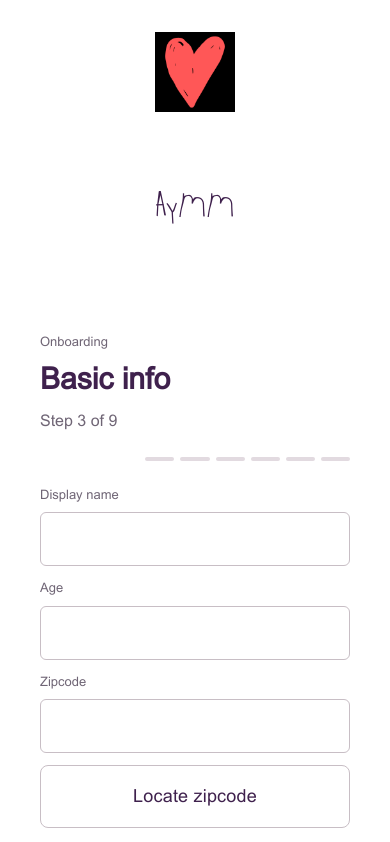
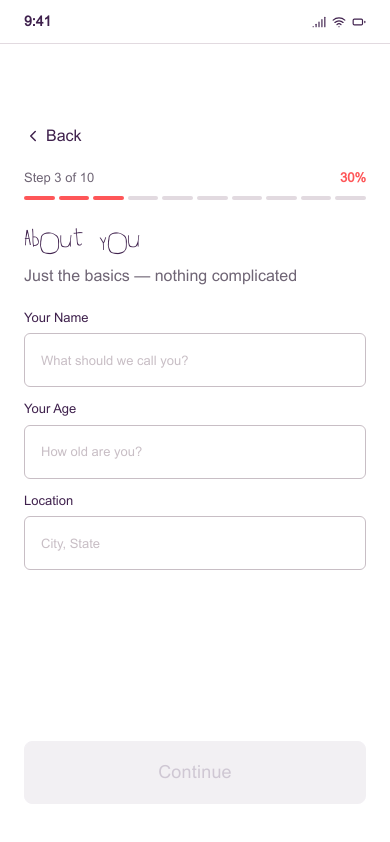
Before and after one commit to nateadmin/aymm2, a React (Vite) app in the folder web/: page /ProfileSetup/basic-info in a window 390 px wide. Shown: the top 842 px of the page. Built offline with nearby package versions, Linux system fonts and the light colour scheme.

Commit message:
Match Basic Info step to Figma mobile copy and fields
Show "About you" with three inputs (Your Name, Your Age, Location)
on the mobile onboarding layout instead of the old zipcode form.

Co-authored-by: charles <charles@wefoundd.com>

```diff
--- a/web/src/components/profile-setup/steps/BasicInfoStep.jsx
+++ b/web/src/components/profile-setup/steps/BasicInfoStep.jsx
@@ -1,33 +1,15 @@
-import React, { useState } from 'react';
 import { useNavigate } from 'react-router-dom';
+import MobileScreen from '@/components/mobile/MobileScreen';
+import BackButton from '@/components/mobile/BackButton';
 import Button from '@/components/ui/Button';
-import TextField from '@/components/ui/TextField';
+import MobileOnboardingProgress from '@/components/profile-setup/MobileOnboardingProgress';
 import { useProfileSetup } from '@/components/profile-setup/ProfileSetupContext';
-import { geocodeZipcode } from '@/lib/geocoding';
-import { useToast } from '@/lib/toast';
 
 export default function BasicInfoStep() {
   const navigate = useNavigate();
   const { form, updateField, saveDraft, saving } = useProfileSetup();
-  const { push } = useToast();
-  const [located, setLocated] = useState(Boolean(form.lat && form.location));
 
-  const handleZipLookup = async () => {
-    try {
-      const result = await geocodeZipcode(form.zipcode);
-      updateField('location', result.location);
-      updateField('lat', result.lat);
-      updateField('lon', result.lon);
-      updateField('zipcode', result.zipcode);
-      setLocated(true);
-      push('Located from zipcode.', 'success');
-    } catch {
-      setLocated(false);
-      push('Could not locate that zipcode.', 'error');
-    }
-  };
-
-  const valid = form.display_name && form.age && form.zipcode && form.location;
+  const valid = form.display_name.trim() && form.age.trim() && form.location.trim();
 
   const handleContinue = async () => {
     const saved = await saveDraft('basic-info');
@@ -37,39 +19,68 @@ export default function BasicInfoStep() {
   };
 
   return (
-    <div className="page-shell__grid">
-      <TextField
-        label="Display name"
+    <MobileScreen>
+      <div className="screen-pad screen-pad--between mobile-onboarding">
+        <div className="mobile-onboarding__content">
+          <BackButton to="/ProfileSetup/upload-video" />
+          <MobileOnboardingProgress step={3} />
+
+          <div>
+            <h1 className="auth-heading auth-heading--brand">About you</h1>
+            <p className="auth-subheading">Just the basics — nothing complicated</p>
+          </div>
+
+          <div className="auth-stack">
+            <label className="auth-field">
+              <span className="auth-field__label">Your Name</span>
+              <input
+                className="aymm-input"
+                type="text"
                 name="display_name"
+                placeholder="What should we call you?"
                 value={form.display_name}
-        onChange={(e) => updateField('display_name', e.target.value)}
+                onChange={(event) => updateField('display_name', event.target.value)}
+                autoComplete="name"
               />
-      <TextField
-        label="Age"
+            </label>
+
+            <label className="auth-field">
+              <span className="auth-field__label">Your Age</span>
+              <input
+                className="aymm-input"
+                type="number"
                 name="age"
-        type="number"
+                placeholder="How old are you?"
                 value={form.age}
-        onChange={(e) => updateField('age', e.target.value)}
+                onChange={(event) => updateField('age', event.target.value)}
+                inputMode="numeric"
+                min="18"
               />
-      <TextField
-        label="Zipcode"
-        name="zipcode"
-        value={form.zipcode}
-        onChange={(e) => updateField('zipcode', e.target.value)}
+            </label>
+
+            <label className="auth-field">
+              <span className="auth-field__label">Location</span>
+              <input
+                className="aymm-input"
+                type="text"
+                name="location"
+                placeholder="City, State"
+                value={form.location}
+                onChange={(event) => updateField('location', event.target.value)}
+                autoComplete="address-level2"
               />
-      <Button variant="outline" onClick={handleZipLookup}>Locate zipcode</Button>
-      {located ? <p className="aymm-muted">Located {form.location}</p> : null}
-      <TextField
-        label="City / Town"
-        name="location"
-        value={form.location}
-        onChange={(e) => updateField('location', e.target.value)}
-      />
-      <div className="public-page__actions">
-        <Button disabled={!valid || saving} onClick={handleContinue}>
+            </label>
+          </div>
+        </div>
+
+        <Button
+          variant={valid ? 'primary' : 'disabled'}
+          disabled={!valid || saving}
+          onClick={handleContinue}
+        >
           Continue
         </Button>
       </div>
-    </div>
+    </MobileScreen>
   );
 }
--- a/web/src/pages/ProfileSetup.jsx
+++ b/web/src/pages/ProfileSetup.jsx
@@ -19,8 +19,8 @@ export default function ProfileSetup() {
         <Route index element={<Navigate to="upload-photo" replace />} />
         <Route path="upload-photo" element={<UploadPhotoStep />} />
         <Route path="upload-video" element={<UploadVideoStep />} />
+        <Route path="basic-info" element={<BasicInfoStep />} />
         <Route element={<OnboardingLayout />}>
-          <Route path="basic-info" element={<BasicInfoStep />} />
           <Route path="iam-a" element={<IAmAStep />} />
           <Route path="seeking-a" element={<SeekingAStep />} />
           <Route path="religion" element={<ReligionStep />} />
```
Lines whose indentation alone changed are shown as unchanged.
